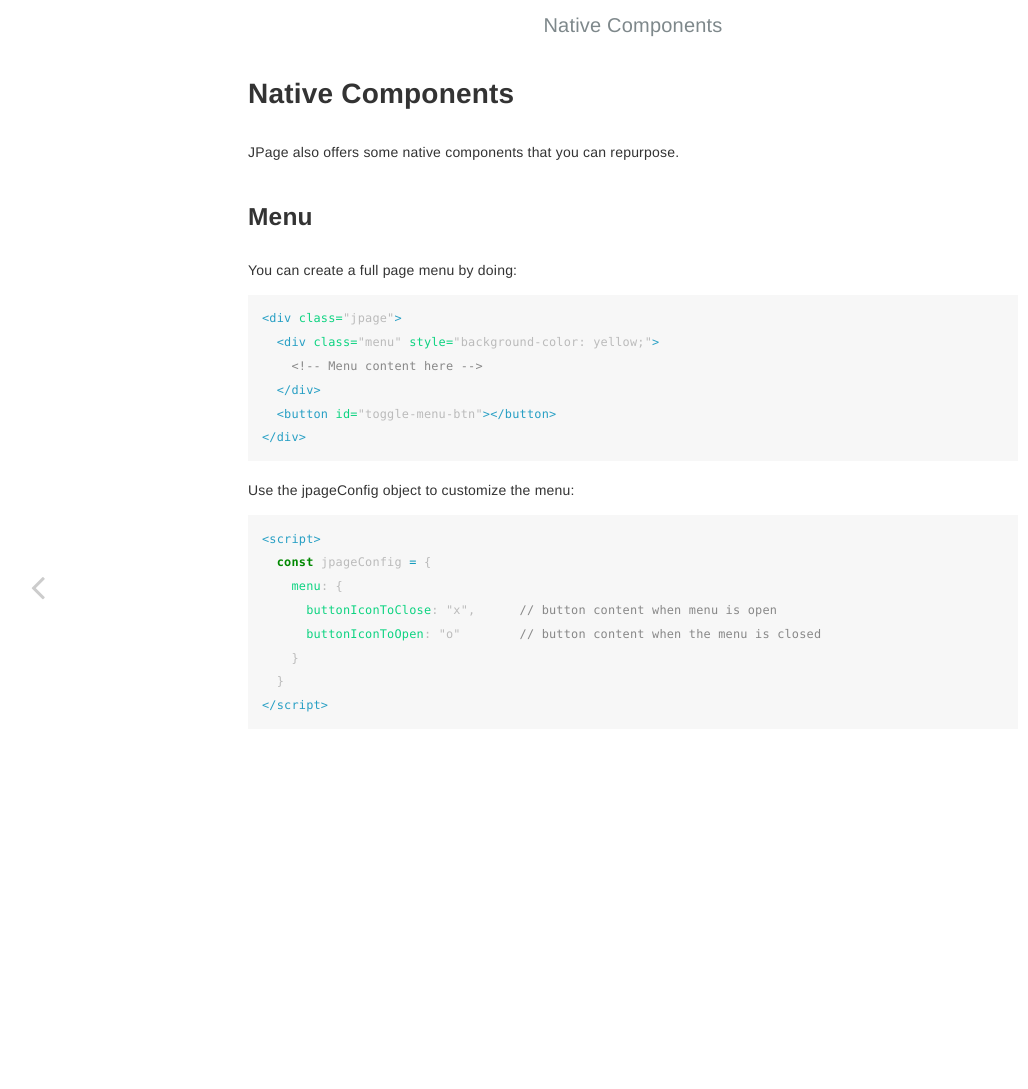
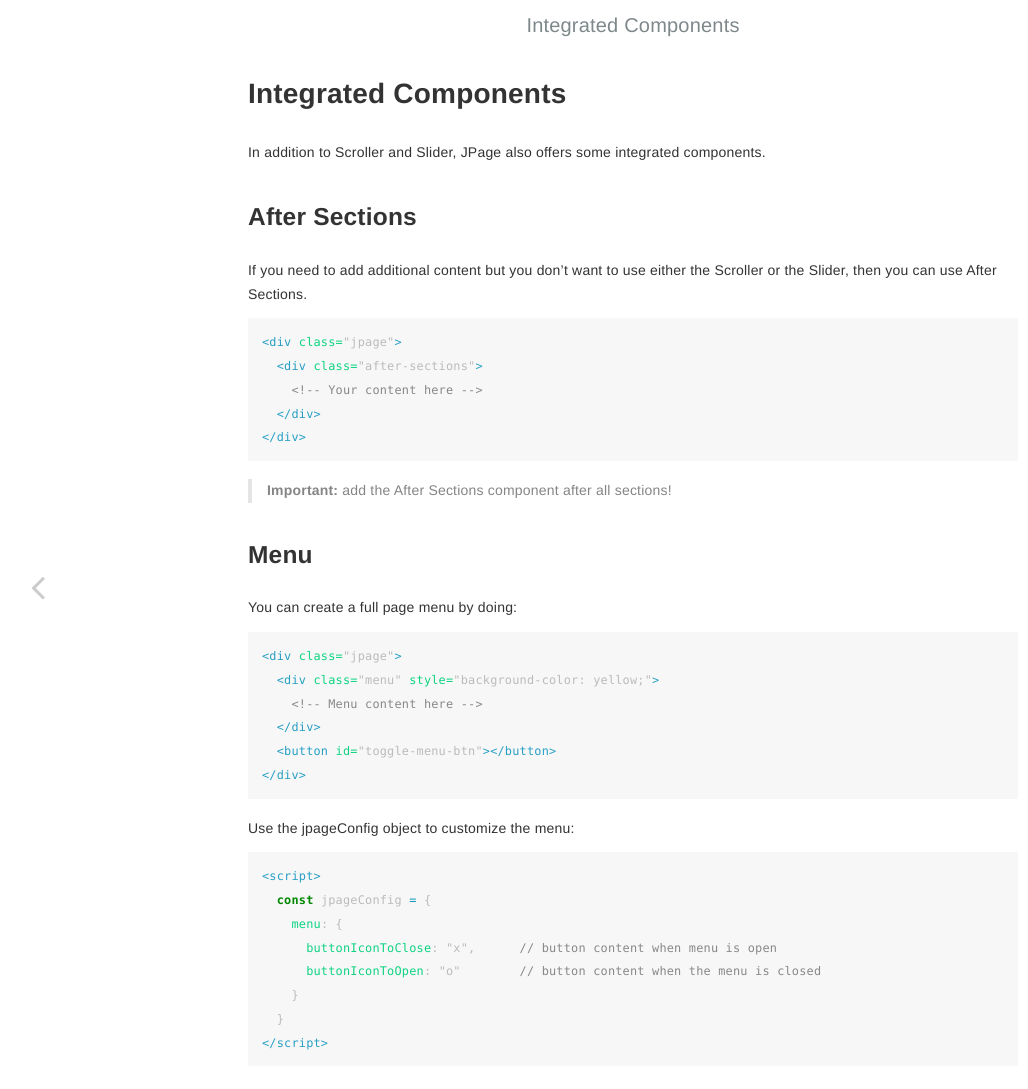
Before and after one commit to pedro-isacss/jpage, a Jekyll site: the page built from docs/_posts/2022-01-30-integrated-components.md, in a window 1280 px wide. Shown: the top 1089 px of the page, without its empty margins (7-1035 px from the left). Built offline with Jekyll 4.4.1, drawn with Linux system fonts in a browser that asks for light colours.

Commit message:
After Sections component documentation

````diff
--- a/docs/_posts/2022-01-29-native-components.md
+++ b/docs/_posts/2022-01-30-integrated-components.md
@@ -1,12 +1,26 @@
 ---
-title: Native Components
+title: Integrated Components
 author: Pedro Isac
-date: 2022-01-28
+date: 2022-01-30
 category: JPage
 layout: post
 ---
 
-JPage also offers some native components that you can repurpose.
+In addition to Scroller and Slider, JPage also offers some integrated components.
+
+## After Sections
+
+If you need to add additional content but you don't want to use either the Scroller or the Slider, then you can use After Sections.
+
+```html
+<div class="jpage">
+  <div class="after-sections">
+    <!-- Your content here -->
+  </div>
+</div>
+```
+
+> **Important:** add the After Sections component after all sections!
 
 ## Menu
 
````
Also changed, not shown: docs/_posts/2022-01-28-get-started.md (+2 -4 lines), docs/_posts/2022-01-29-scroller-and-slider.md (added, +7 -0 lines).
